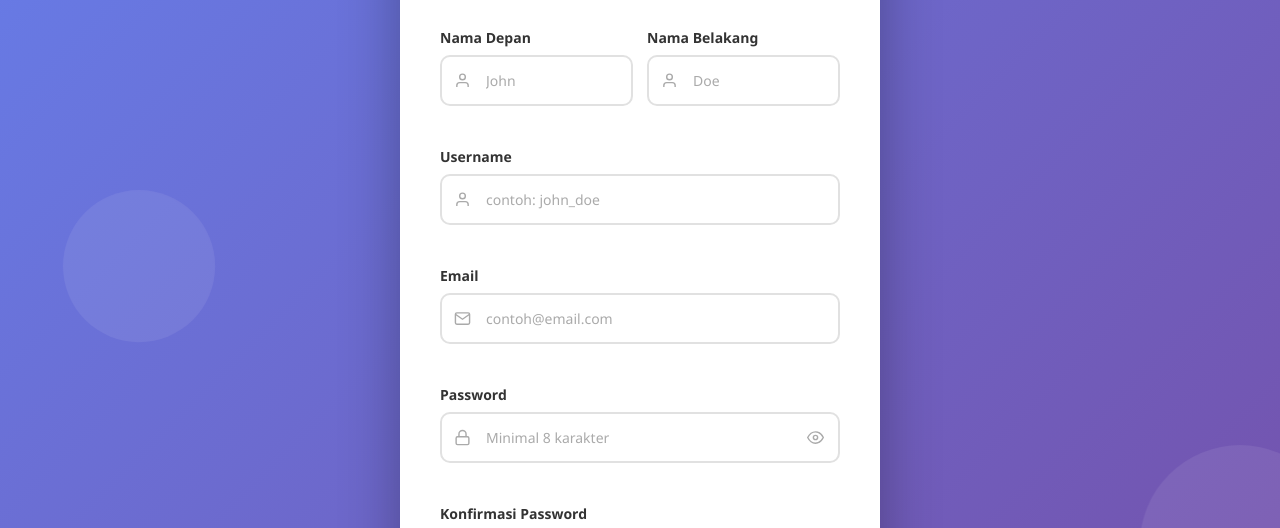
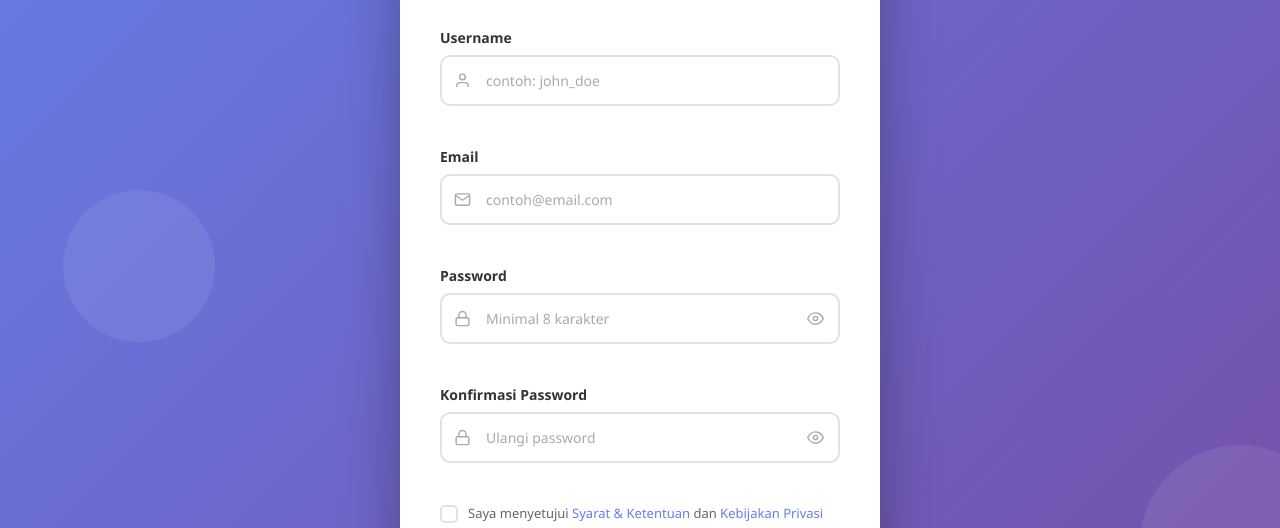
Before and after one commit to zetajavae/akhirzetaaa, a plain HTML site: page login/signup.html in a window 1280 px wide. Shown: the part 213-741 px from the top of the page. Drawn offline with Linux system fonts and the light colour scheme.

Commit message:
Update signup.html

```diff
--- a/login/signup.html
+++ b/login/signup.html
@@ -34,36 +34,6 @@
         </div>
 
         <form id="registerForm" action="#" method="POST">
-
-            <!-- Nama Depan & Belakang -->
-            <div class="form-row">
-                <div class="form-group" id="group-firstName">
-                    <label for="firstName">Nama Depan</label>
-                    <div class="input-wrapper">
-                        <span class="input-icon">
-                            <svg viewBox="0 0 24 24" fill="none" stroke="currentColor" stroke-width="2">
-                                <path d="M20 21v-2a4 4 0 0 0-4-4H8a4 4 0 0 0-4 4v2"/>
-                                <circle cx="12" cy="7" r="4"/>
-                            </svg>
-                        </span>
-                        <input type="text" id="firstName" name="firstName" placeholder="John" autocomplete="given-name">
-                    </div>
-                    <span class="error-msg" id="error-firstName"></span>
-                </div>
-                <div class="form-group" id="group-lastName">
-                    <label for="lastName">Nama Belakang</label>
-                    <div class="input-wrapper">
-                        <span class="input-icon">
-                            <svg viewBox="0 0 24 24" fill="none" stroke="currentColor" stroke-width="2">
-                                <path d="M20 21v-2a4 4 0 0 0-4-4H8a4 4 0 0 0-4 4v2"/>
-                                <circle cx="12" cy="7" r="4"/>
-                            </svg>
-                        </span>
-                        <input type="text" id="lastName" name="lastName" placeholder="Doe" autocomplete="family-name">
-                    </div>
-                    <span class="error-msg" id="error-lastName"></span>
-                </div>
-            </div>
 
             <!-- Username -->
             <div class="form-group" id="group-username">
```
